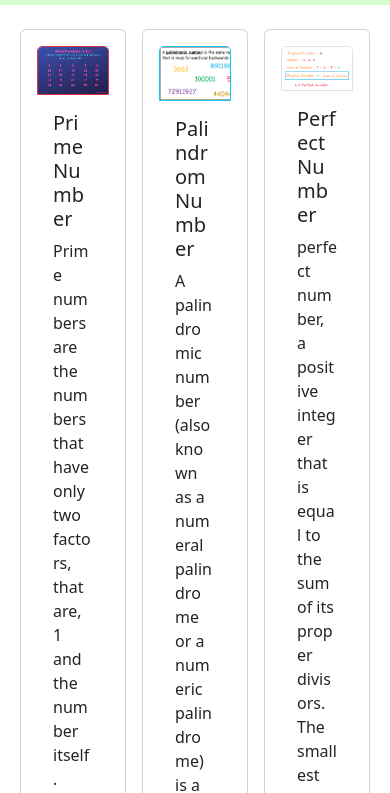
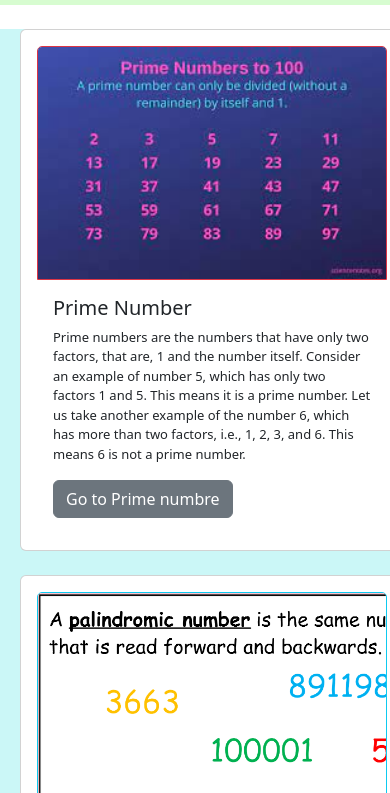
Before and after one commit to PRAMOD222/JS-Number-calculetor, a plain HTML site: page index.html in a window 390 px wide. Shown: the part 51-844 px from the top of the page. Drawn offline with nearby package versions, Linux system fonts and the light colour scheme.

Commit message:
Add files via upload

```diff
--- a/index.html
+++ b/index.html
@@ -5,7 +5,7 @@
     <meta charset="UTF-8" />
     <meta http-equiv="X-UA-Compatible" content="IE=edge" />
     <meta name="viewport" content="width=device-width, initial-scale=1.0" />
-    <title>Document</title>
+    <title>JS-Num-Info</title>
     <link rel="stylesheet" href="stylesheet.css" />
     <link href="https://cdn.jsdelivr.net/npm/bootstrap@5.2.1/dist/css/bootstrap.min.css" rel="stylesheet"
         integrity="sha384-iYQeCzEYFbKjA/T2uDLTpkwGzCiq6soy8tYaI1GyVh/UjpbCx/TYkiZhlZB6+fzT" crossorigin="anonymous" />
@@ -43,10 +43,10 @@
             </div>
         </nav>
     </div>
-    <div class="container" style="display: flex">
-        <div class="card my-4" style="width: 24rem; padding: 1rem; margin: 0.5rem">
+    <div class="container " id="mobile">
+        <div class="card my-4 colour-bg" style="width: 24rem; padding: 1rem; margin: 0.5rem">
             <img src="prime1.jfif" class="card-img-top border border-danger" alt="..." />
-            <div class="card-body">
+            <div class="card-body ">
                 <h5 class="card-title">Prime Number</h5>
                 <p class="card-text">
                     Prime numbers are the numbers that have only two factors, that are,
@@ -58,7 +58,7 @@
                 <a href="prime.html" class="btn btn-secondary">Go to Prime numbre</a>
             </div>
         </div>
-        <div class="card my-4" style="width: 24rem; padding: 1rem; margin: 0.5rem">
+        <div class="card my-4 colour-bg" style="width: 24rem; padding: 1rem; margin: 0.5rem">
             <img src="palindrome.png" class="card-img-top border border-info" alt="..." />
             <div class="card-body">
                 <h5 class="card-title">Palindrom Number</h5>
@@ -73,7 +73,7 @@
                 <a href="palindrom.html" class="btn btn-secondary">Go to Palindrom numbre</a>
             </div>
         </div>
-        <div class="card my-4" style="width: 24rem; padding: 1rem; margin: 0.5rem">
+        <div class="card my-4 colour-bg" style="width: 24rem; padding: 1rem; margin: 0.5rem">
             <img src="Perfect-Number.png" class="card-img-top border border-secondery" alt="..." />
             <div class="card-body">
                 <h5 class="card-title">Perfect Number</h5>
--- a/stylesheet.css
+++ b/stylesheet.css
@@ -19,9 +19,23 @@
 .input_cont{
     display: flex;
 }
+
 @media only screen and (min-width: 450px) {
     #mobile{
-      font-size: small;
       display: flex;
+
     }
 }
+@media only screen and (max-width: 450px) {
+    #mobile{
+      font-size: small;
+      background-color: rgb(203, 247, 247);
+
+    }
+    html{
+        background-color: rgb(203, 247, 247);
+    }
+    .colour-bg{
+        background-color: rgb(198, 253, 253);
+    }
+}
```
Also changed, not shown: About.html (+1 -1 lines), palindrom.html (+1 -1 lines), perfect.html (+1 -1 lines), prime.html (+2 -2 lines).
